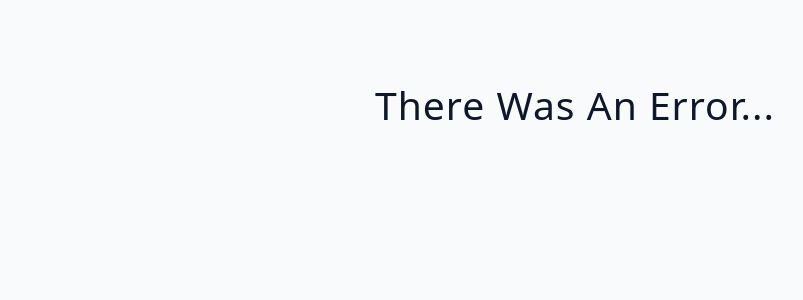
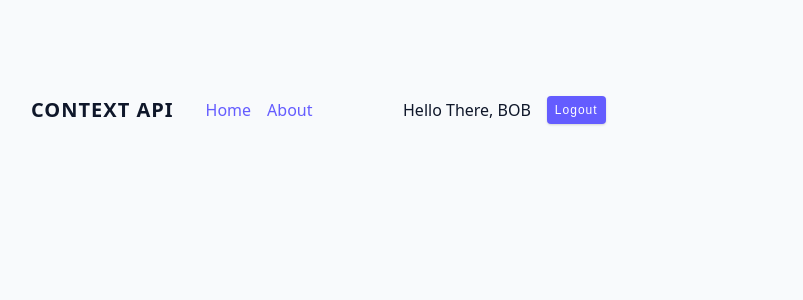
Before and after one commit to SAIDOU11/react-advanced-concepts, a React (Vite) app: page / in a window 1280 px wide. Shown: the top 300 px of the page, without its empty margins (65-868 px from the left). Built offline with nearby package versions, Linux system fonts and the light colour scheme; no server answers.

Commit message:
context API

```diff
--- a/src/App.jsx
+++ b/src/App.jsx
@@ -1,4 +1,4 @@
-import Starter from './tutorial/08-custom-hooks/starter/02-fetch-data.jsx';
+import Starter from './tutorial/09-context-api/starter/Navbar.jsx';
 
 function App() {
   return (
--- /dev/null
+++ b/src/tutorial/09-context-api/starter/NavLinks.jsx
@@ -0,0 +1,19 @@
+import UserContainer from './UserContainer.jsx';
+
+const NavLinks = ({ user, logout }) => {
+  return (
+    <div className="nav-container">
+      <ul className="nav-links">
+        <li>
+          <a href="#">home</a>
+        </li>
+        <li>
+          <a href="#">about</a>
+        </li>
+      </ul>
+      <UserContainer user={user} logout={logout} />
+    </div>
+  );
+};
+
+export default NavLinks;
--- /dev/null
+++ b/src/tutorial/09-context-api/starter/Navbar.jsx
@@ -0,0 +1,18 @@
+import { useState } from 'react';
+import NavLinks from './NavLinks.jsx';
+
+const Navbar = () => {
+  const [user, setUser] = useState({ name: 'bob' });
+  const logout = () => {
+    setUser(null);
+  };
+
+  return (
+    <nav className="navbar">
+      <h5>CONTEXT API</h5>
+      <NavLinks user={user} logout={logout} />
+    </nav>
+  );
+};
+
+export default Navbar;
--- /dev/null
+++ b/src/tutorial/09-context-api/starter/UserContainer.jsx
@@ -0,0 +1,22 @@
+const UserContainer = ({ user, logout }) => {
+  return (
+    <div className="user-container">
+      {user ? (
+        <>
+          {' '}
+          <p>Hello There, {user?.name?.toUpperCase()}</p>
+          <button className="btn" onClick={logout}>
+            logout
+          </button>
+        </>
+      ) : (
+        <>
+          {' '}
+          <p>Please login</p>
+        </>
+      )}
+    </div>
+  );
+};
+
+export default UserContainer;
```
